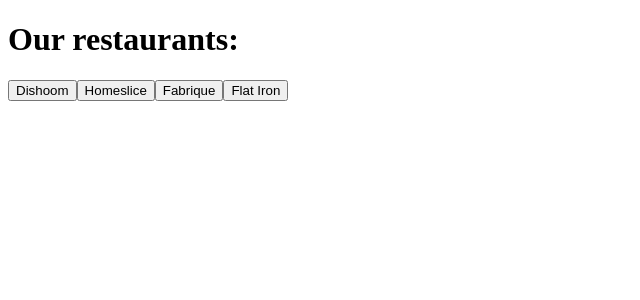
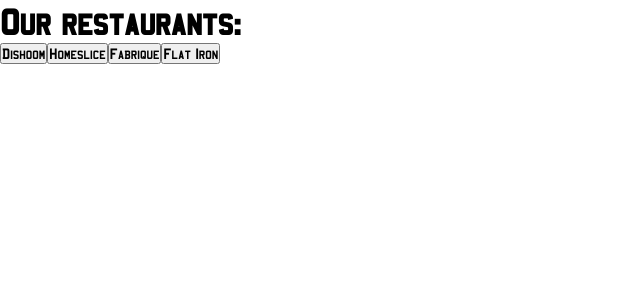
Before and after one commit to OKozmovskaia/thuis_eten, a React (Vite) app: page / in a window 1280 px wide. Shown: the top 300 px of the page, without its empty margins (0-640 px from the left). Built offline with nearby package versions, Linux system fonts and the light colour scheme.

Commit message:
Add index.css

```diff
--- a/src/main.jsx
+++ b/src/main.jsx
@@ -1,6 +1,7 @@
 import ReactDOM from "react-dom/client";
 import { restaurants } from "./constants/entities";
 import { Page } from "./pages/main-page/component";
+import "./styles/index.css";
 
 const root = ReactDOM.createRoot(document.getElementById("root"));
 
--- /dev/null
+++ b/src/styles/index.css
@@ -0,0 +1,16 @@
+@font-face {
+  font-family: "Mandatory";
+  src: url("./mandatory.ttf");
+}
+
+* {
+  margin: 0;
+  padding: 0;
+  font-family: "Mandatory", sans-serif;
+  --background-primary: #f0f0ee;
+  --background-secondary: #eeefdf;
+  --yellow: #f5cf6f;
+  --orange: #f4a133;
+  --black: #2e1f22;
+  --white: #fefffe;
+}
```
Also changed, not shown: src/styles/mandatory.ttf (added).
